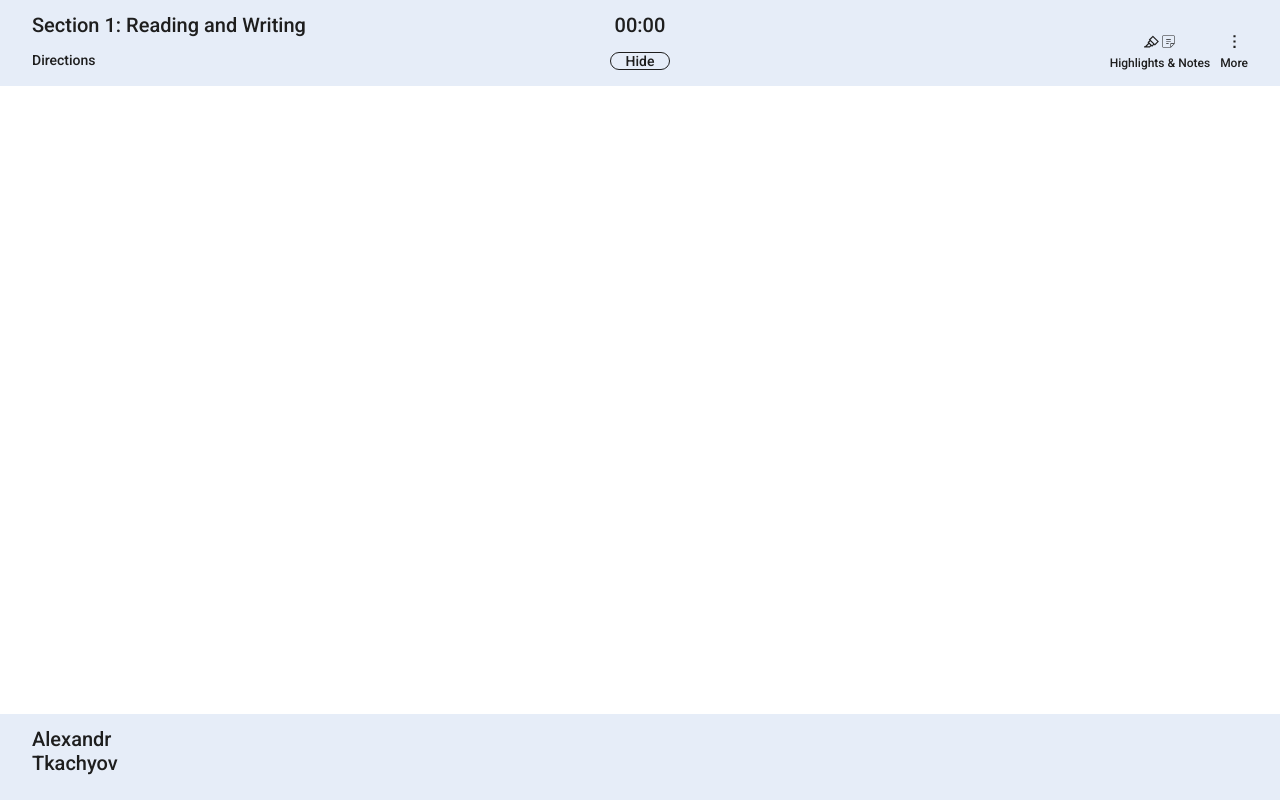
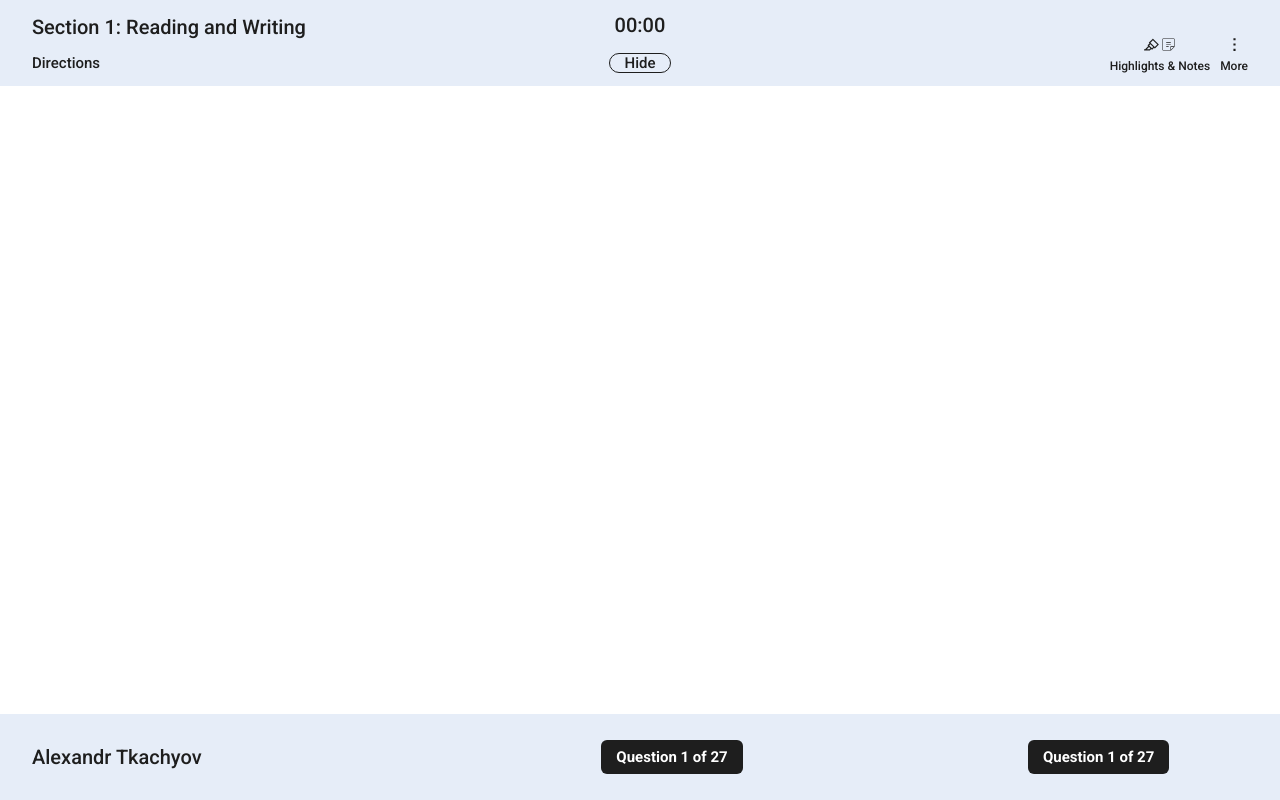
Before and after one commit to Retronn/ConceptAcademySPH, a React (Vite) app: page / in a window 1280 px wide. Built offline with nearby package versions, Linux system fonts and the light colour scheme.

Commit message:
Add partial footer

```diff
--- a/public/styles/style.css
+++ b/public/styles/style.css
@@ -2,7 +2,7 @@
 :root{
     --light-blue: #E6EDF8;
     --header-4: 2rem;
-    --header-5: 1.4rem;
+    --header-5: 1.5rem;
     --header-6: 1.2rem;
     --dark: #1E1E1E;
 }
@@ -19,7 +19,9 @@
 h4{
     font-size: var(--header-4);
     font-weight: 450;
-
+    text-overflow: ellipsis;
+    overflow: hidden;
+    white-space: nowrap;
 }
 h5{
     font-size: var(--header-5);
@@ -36,7 +38,7 @@ h6{
     padding-left: 3.2rem;
     padding-right: 3.2rem;
     padding-top: 1.3rem;
-    padding-bottom: 7.3rem ;
+    padding-bottom: 1.3rem ;
     background-color: var(--light-blue);
 
     display: grid;
@@ -44,7 +46,7 @@ h6{
     grid-template-columns: repeat(12, 1fr);
     grid-template-rows: 1fr;
     height: 6rem;
-    box-sizing: border-box;
+
 
 
 
@@ -57,9 +59,7 @@ h6{
     display: flex;
     flex-direction: column;
     gap: 1.5rem;
-    text-overflow: ellipsis;
-    overflow: hidden;
-    white-space: nowrap;
+    justify-content: center;
 
 }
 
@@ -73,14 +73,14 @@ h6{
 }
 
 .timer-section button{
-    width: 6rem;
+    width: fit-content;
     text-decoration: none;
-    padding-left: 0.15rem;
-    padding-right: 0.15rem;
+    padding-left: 1.5rem;
+    padding-right: 1.5rem;
     border-radius: 999rem;
     border: 0.1rem solid var(--dark);
-    background-color: rgb(0,0,0,0)
-
+    background-color: rgb(0,0,0,0);
+    cursor: pointer;
 }
 
 
@@ -117,11 +117,25 @@ h6{
 }
 
 .test-footer {
-    position: absolute;
-    z-index: 100;
-    bottom: 0;
-    left: 0;
-    width: 100%;
+
+    position:fixed;
+    left:0px;
+    bottom:0px;
+    width:100%;
+
+}
 
 
+#test-questions-button{
+    background-color: var(--dark);
+    padding-top: 0.8rem;
+    padding-bottom: 0.8rem;
+    border: none;
+    border-radius: 0.6rem;
 }
+
+#test-questions-button h5{
+    color: white;
+    font-weight: 700;
+
+}
--- a/src/components/testing/test-footer.jsx
+++ b/src/components/testing/test-footer.jsx
@@ -4,7 +4,20 @@ import React from "react";
 function TestFooter(){
     return (
     <footer className="test-header test-footer">
-        <h4>Alexandr Tkachyov</h4>
+            <div className="part-name-section">
+                <h4>Alexandr Tkachyov</h4>
+
+            </div>
+
+            <div className="timer-section">
+                <button id="test-questions-button"><h5>Question 1 of 27</h5></button>
+            </div>
+
+
+            <div className="timer-section">
+                <button id="test-questions-button"><h5>Question 1 of 27</h5></button>
+            </div>
+
     </footer>
     )
 }
--- a/src/components/testing/test-header.jsx
+++ b/src/components/testing/test-header.jsx
@@ -19,7 +19,6 @@ function TestHeader(){
                         <svg xmlns="http://www.w3.org/2000/svg" viewBox="0 0 1024 1024"><path fill="currentColor" d="M957.6 507.4L603.2 158.2a7.9 7.9 0 0 0-11.2 0L353.3 393.4a8.03 8.03 0 0 0-.1 11.3l.1.1l40 39.4l-117.2 115.3a8.03 8.03 0 0 0-.1 11.3l.1.1l39.5 38.9l-189.1 187H72.1c-4.4 0-8.1 3.6-8.1 8V860c0 4.4 3.6 8 8 8h344.9c2.1 0 4.1-.8 5.6-2.3l76.1-75.6l40.4 39.8a7.9 7.9 0 0 0 11.2 0l117.1-115.6l40.1 39.5a7.9 7.9 0 0 0 11.2 0l238.7-235.2c3.4-3 3.4-8 .3-11.2M389.8 796.2H229.6l134.4-133l80.1 78.9zm154.8-62.1L373.2 565.2l68.6-67.6l171.4 168.9zM713.1 658L450.3 399.1L597.6 254l262.8 259z"/></svg>
                         <svg xmlns="http://www.w3.org/2000/svg" viewBox="0 0 256 256"><path fill="currentColor" d="M92 96a4 4 0 0 1 4-4h64a4 4 0 0 1 0 8H96a4 4 0 0 1-4-4m4 36h64a4 4 0 0 0 0-8H96a4 4 0 0 0 0 8m32 24H96a4 4 0 0 0 0 8h32a4 4 0 0 0 0-8m92-108v108.69a11.9 11.9 0 0 1-3.52 8.48l-51.31 51.32a11.93 11.93 0 0 1-8.48 3.51H48a12 12 0 0 1-12-12V48a12 12 0 0 1 12-12h160a12 12 0 0 1 12 12M48 212h108v-52a4 4 0 0 1 4-4h52V48a4 4 0 0 0-4-4H48a4 4 0 0 0-4 4v160a4 4 0 0 0 4 4m158.35-48H164v42.35Z"/></svg>
                     </div>
-
                     <h6>Highlights & Notes</h6>
                 </div>
             </div>
@@ -29,7 +28,6 @@ function TestHeader(){
                 <div className="highlight-icons">
                     <svg xmlns="http://www.w3.org/2000/svg" viewBox="0 0 24 24"><path fill="currentColor" d="M10.5 3h3v3h-3zm0 7.5h3v3h-3zm0 7.5h3v3h-3z"/></svg>
                 </div>
-
                 <h6>More</h6>
                 </div>
             </div>
```
Lines whose indentation alone changed are shown as unchanged.
